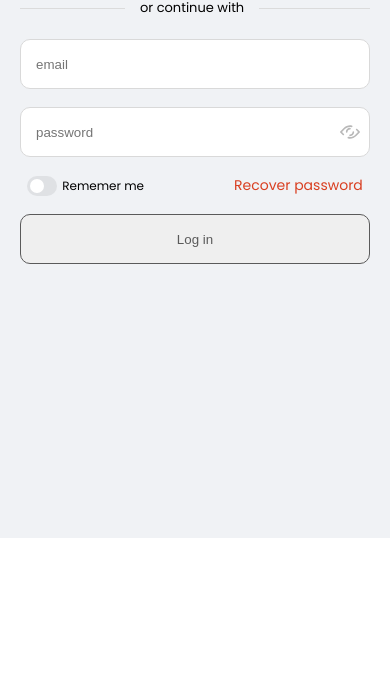
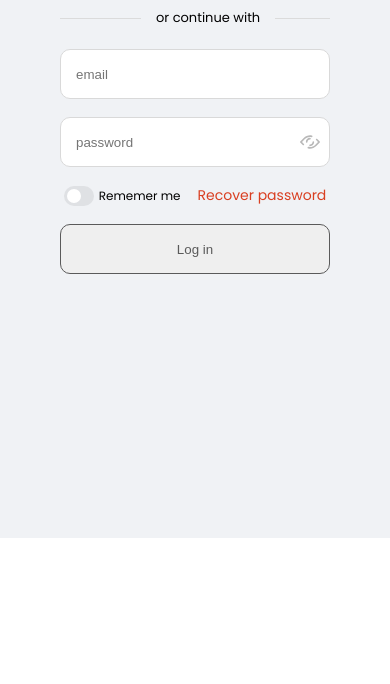
Before and after one commit to IsabelNtanda/sign-in, a plain HTML site: page index.html in a window 390 px wide. Shown: the part 306-990 px from the top of the page. Before the commit the page ends 844 px from the top, so only its background shows below. Drawn offline with Linux system fonts and the light colour scheme.

Commit message:
actualizei a responsividade

```diff
--- a/assets/css/global.css
+++ b/assets/css/global.css
@@ -17,5 +17,5 @@ body{
   font-size: 1.6rem;
   font-family: 'Poppins', sans-serif;
 
-  overflow-y: hidden;
+
 }
--- a/assets/css/sign_in.css
+++ b/assets/css/sign_in.css
@@ -5,7 +5,7 @@
 }
 .container{
     width:100%;
-    height: 100vh;
+    height: 100%;
     background: #F0F2F5;
     position: relative;
     display: flex;
@@ -304,6 +304,18 @@ form {
 }
   .left-form{
   width: 100%;
+  height: 100vh;
+  padding: 10px;
+}
+
+.left-form form input{
+width: 270px;}
+.left-form .line{
+width:270px ;}
+form .checkbox{
+  display: flex;
+  align-items: center;
+  gap: 17px;
 }
 .content-left .header-left{
 display: flex;
```
